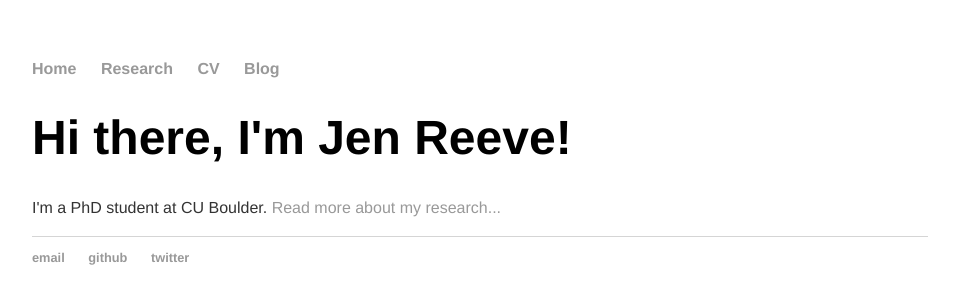
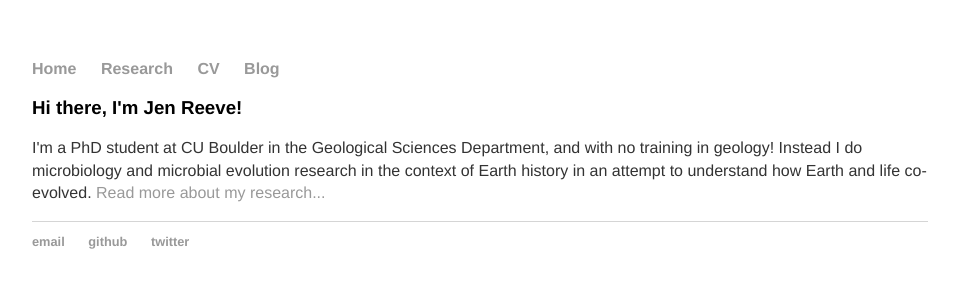
Before and after one commit to jlreeve/jlreeve.github.io, a Jekyll site: the page built from index.html, in a window 1280 px wide. Shown: the top 304 px of the page, without its empty margins (160-1118 px from the left). Built offline with Jekyll 4.4.1, drawn with Linux system fonts in a browser that asks for light colours.

Commit message:
Updating blurb

```diff
--- a/index.html
+++ b/index.html
@@ -3,6 +3,8 @@ layout: default
 title: Jen Reeve, PhD Student
 ---
 <div class="blurb">
-	<h1>Hi there, I'm Jen Reeve!</h1>
-	<p>I'm a PhD student at CU Boulder. <a href="/research">Read more about my research...</a></p>
+	<h3>Hi there, I'm Jen Reeve!</h3>
+	<p>I'm a PhD student at CU Boulder in the Geological Sciences Department, and with no training in geology!
+		Instead I do microbiology and microbial evolution research in the context of Earth history in an attempt to understand
+		how Earth and life co-evolved. <a href="/research">Read more about my research...</a></p>
 </div><!-- /.blurb -->
```
